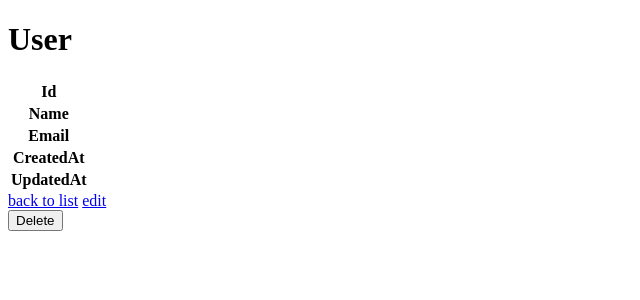
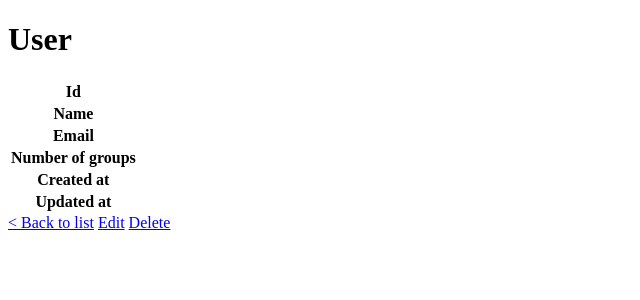
Before and after one commit to islamaskar/ums, a Symfony app: template templates/user/show.html.twig in a window 1280 px wide. Shown: the top 300 px of the page, without its empty margins (0-640 px from the left). Run offline with Twig, Linux system fonts and the light colour scheme; the template is opened without the code that fills it, so the values that code supplies are empty; some libraries are stand-ins or nearby versions.

Commit message:
Refactor design and add missing functionality to User resource

```diff
--- a/src/Controller/UserController.php
+++ b/src/Controller/UserController.php
@@ -39,6 +39,7 @@ class UserController extends AbstractController
             $entityManager->persist($user);
             $entityManager->flush();
 
+            $this->addFlash('success', 'User created successfully!');
             return $this->redirectToRoute('user_index');
         }
 
@@ -65,10 +66,9 @@ class UserController extends AbstractController
     {
         $form = $this->createForm(UserType::class, $user);
         $form->handleRequest($request);
-
         if ($form->isSubmitted() && $form->isValid()) {
             $this->getDoctrine()->getManager()->flush();
-
+            $this->addFlash('success', 'User updated successfully!');
             return $this->redirectToRoute('user_index', [
                 'id' => $user->getId(),
             ]);
@@ -89,6 +89,7 @@ class UserController extends AbstractController
             $entityManager = $this->getDoctrine()->getManager();
             $entityManager->remove($user);
             $entityManager->flush();
+            $this->addFlash('success', 'User deleted successfully!');
         }
 
         return $this->redirectToRoute('user_index');
--- a/src/Entity/User.php
+++ b/src/Entity/User.php
@@ -37,7 +37,7 @@ class User
     private $password;
 
     /**
-     * @ORM\ManyToMany(targetEntity="App\Entity\Group", mappedBy="user")
+     * @ORM\ManyToMany(targetEntity="App\Entity\Group", mappedBy="users")
      */
     private $groups;
 
--- a/templates/user/_delete_form.html.twig
+++ b/templates/user/_delete_form.html.twig
@@ -1,5 +1,4 @@
-<form method="post" action="{{ path('user_delete', {'id': user.id}) }}" onsubmit="return confirm('Are you sure you want to delete this item?');">
+<form method="post" action="{{ path('user_delete', {'id': user.id}) }}" >
     <input type="hidden" name="_method" value="DELETE">
     <input type="hidden" name="_token" value="{{ csrf_token('delete' ~ user.id) }}">
-    <button class="btn">Delete</button>
 </form>
--- a/templates/user/_form.html.twig
+++ b/templates/user/_form.html.twig
@@ -1,4 +1,4 @@
 {{ form_start(form) }}
     {{ form_widget(form) }}
-    <button class="btn">{{ button_label|default('Save') }}</button>
+    <button class="btn btn-primary">{{ button_label|default('Save') }}</button>
 {{ form_end(form) }}
--- a/templates/user/new.html.twig
+++ b/templates/user/new.html.twig
@@ -7,5 +7,5 @@
 
     {{ include('user/_form.html.twig') }}
 
-    <a href="{{ path('user_index') }}">back to list</a>
+    <a href="{{ path('user_index') }}" class="btn btn-dark mt-2">< Back to list</a>
 {% endblock %}
--- a/templates/user/show.html.twig
+++ b/templates/user/show.html.twig
@@ -20,19 +20,34 @@
                 <td>{{ user.email }}</td>
             </tr>
             <tr>
-                <th>CreatedAt</th>
+                <th>Number of groups</th>
+                <td>{{ user.groups.count }}</td>
+            </tr>
+            {% if user.groups.count > 0 %}
+            <tr>
+                <th>Groups</th>
+                <td>
+                    {% for group in user.groups %}
+                        <i class="fas fa-users"></i><a href="{{ path('group_show', {'id': group.id})}}"> {{ group.name }} </a>
+                    {% endfor %}
+
+                </td>
+            </tr>
+            {% endif %}
+            <tr>
+                <th>Created at</th>
                 <td>{{ user.createdAt ? user.createdAt|date('Y-m-d H:i:s') : '' }}</td>
             </tr>
             <tr>
-                <th>UpdatedAt</th>
+                <th>Updated at</th>
                 <td>{{ user.updatedAt ? user.updatedAt|date('Y-m-d H:i:s') : '' }}</td>
             </tr>
         </tbody>
     </table>
-
-    <a href="{{ path('user_index') }}">back to list</a>
-
-    <a href="{{ path('user_edit', {'id': user.id}) }}">edit</a>
-
-    {{ include('user/_delete_form.html.twig') }}
+    <div>
+        <a href="{{ path('user_index') }}"class="btn btn-dark"> < Back to list</a>
+        <a href="{{ path('user_edit', {'id': user.id}) }}" class="btn btn-primary">Edit</a>
+        <a href="#" class="btn btn-danger delete_link">Delete</a>
+        {{ include('user/_delete_form.html.twig') }}
+    </div>
 {% endblock %}
```
Also changed, not shown: assets/css/app.scss (+9 -0 lines), src/Form/UserType.php (+11 -1 lines), templates/user/edit.html.twig (+5 -4 lines), templates/user/index.html.twig (+11 -6 lines).
